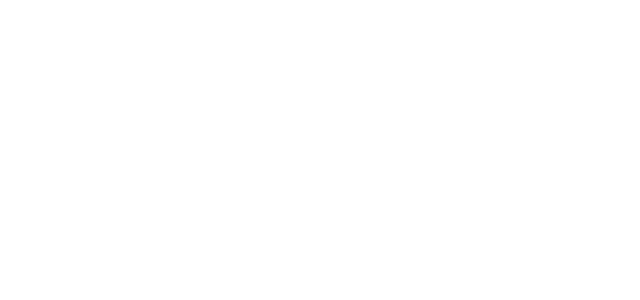
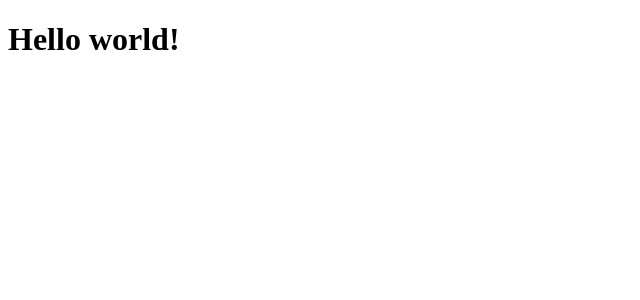
Before and after one commit to JacquesFernandes/portfolio-n10, a Next.js app: page / in a window 1280 px wide. Shown: the top 300 px of the page, without its empty margins (0-640 px from the left). Built offline with nearby package versions, Linux system fonts and the light colour scheme.

Commit message:
Add a `start-server` script and some holder text for index.tsx

```diff
--- a/package.json
+++ b/package.json
@@ -5,7 +5,8 @@
   "scripts": {
     "dev": "next dev",
     "build": "next build",
-    "start": "next start"
+    "start": "next start",
+    "start-server": "next start -p 3001"
   },
   "dependencies": {
     "next": "10.0.0",
--- a/pages/index.tsx
+++ b/pages/index.tsx
@@ -3,7 +3,7 @@ import React from 'react';
 export default function Home() {
   return(
     <div>
-
+      <h1>Hello world!</h1>
     </div>
   );
 }
```
